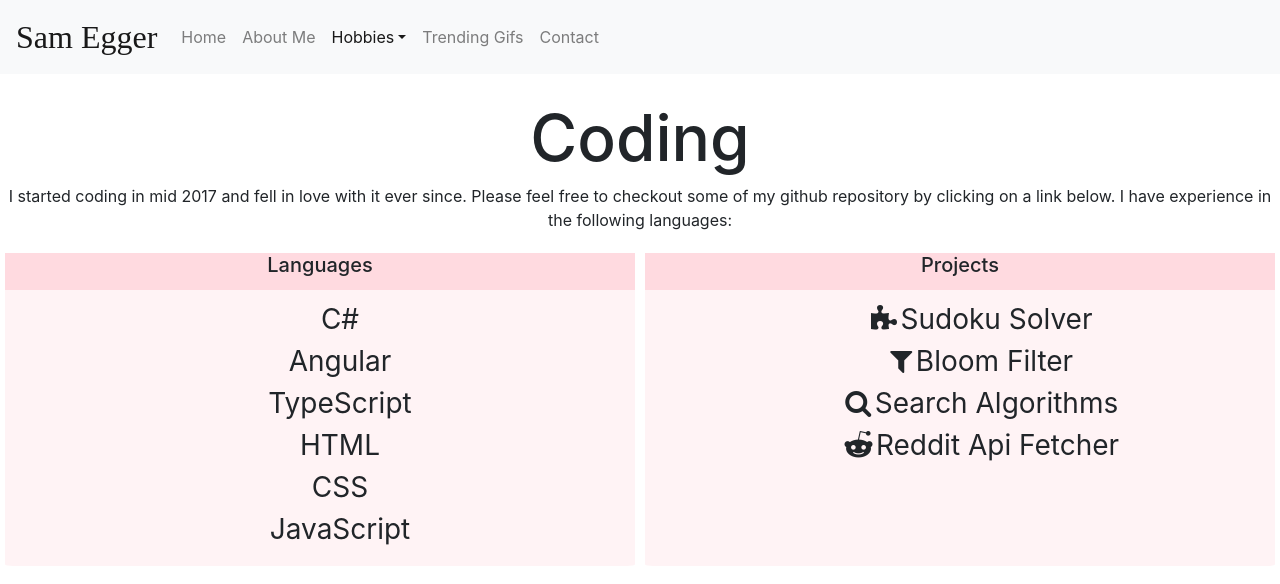
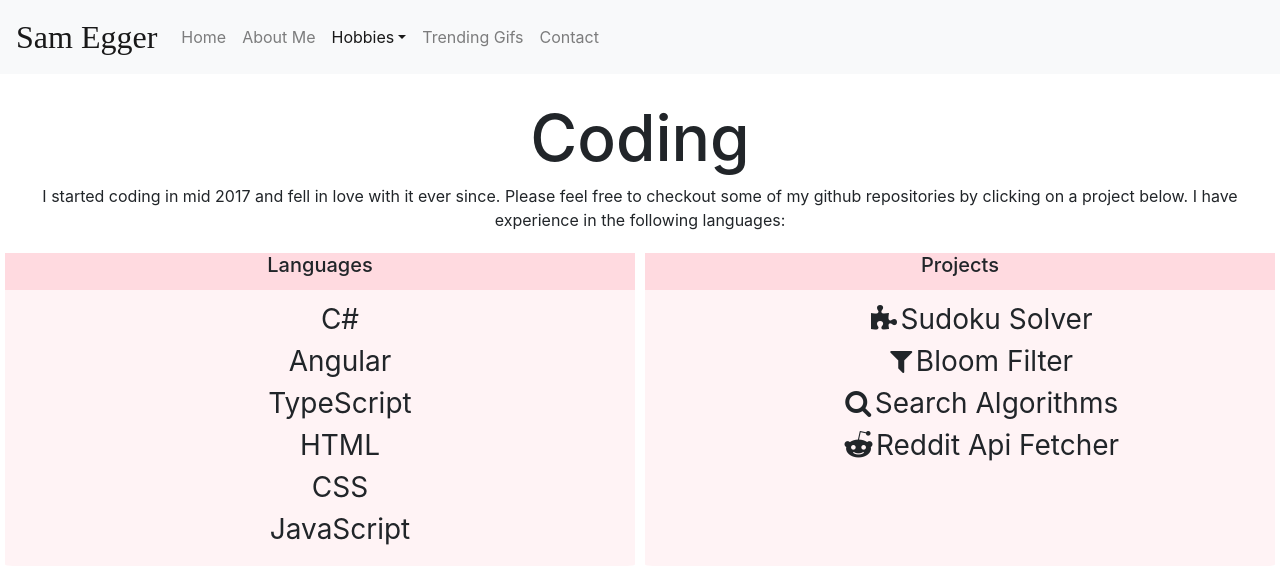
Before and after one commit to Segger87/Angular-Website, an Angular app: page /hobbies/coding in a window 1280 px wide. Shown: the top 584 px of the page. Built offline with nearby package versions, Linux system fonts and the light colour scheme; some icons are missing; a web font is replaced by a local one.

Commit message:
fixed typo

```diff
--- a/src/app/coding/coding.component.html
+++ b/src/app/coding/coding.component.html
@@ -2,7 +2,7 @@
       <div class="coding-content" [@routerTransitionDown]>
           <h1>Coding</h1>
       <p>
-        I started coding in mid 2017 and fell in love with it ever since. Please feel free to checkout some of my github repository by clicking on a link below.  I have experience in the following languages:
+        I started coding in mid 2017 and fell in love with it ever since. Please feel free to checkout some of my github repositories by clicking on a project below.  I have experience in the following languages:
       </p>
       <div class="languages-projects-wrapper">
           <div class="languages">
```
